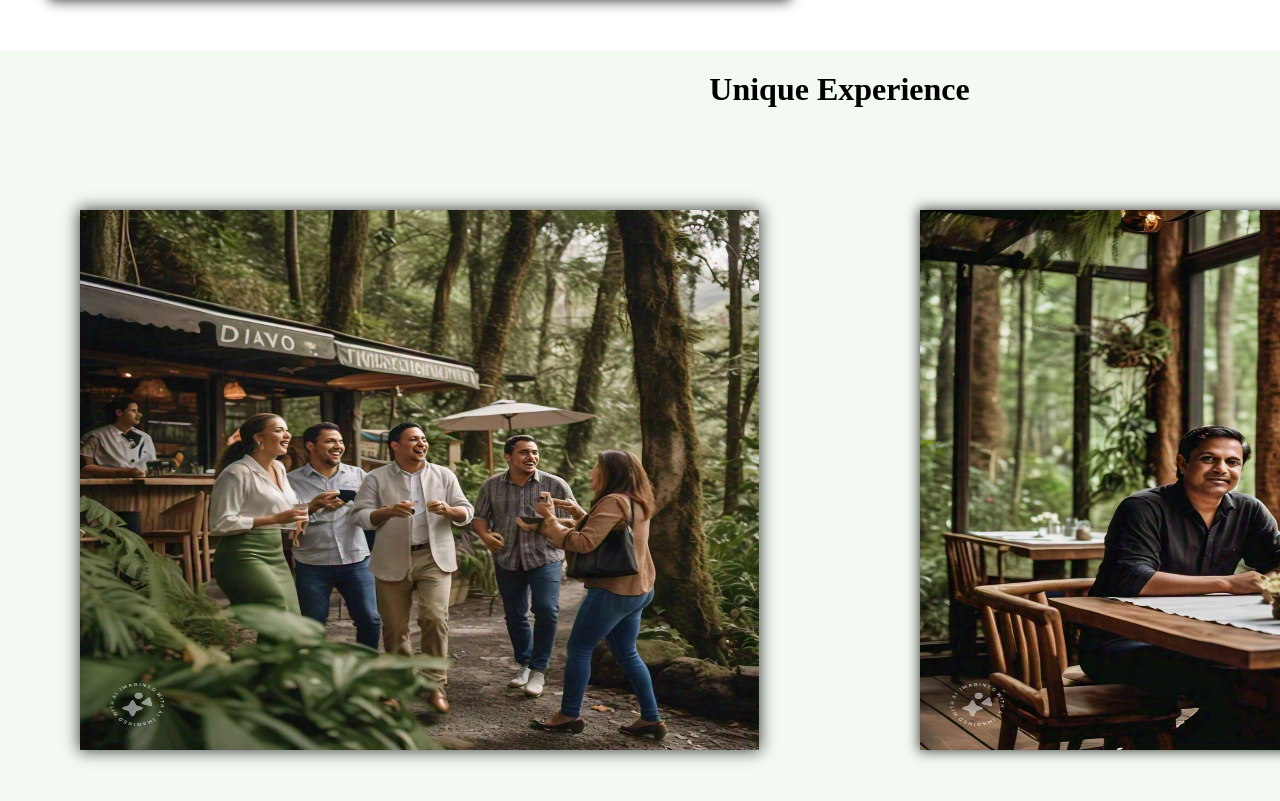
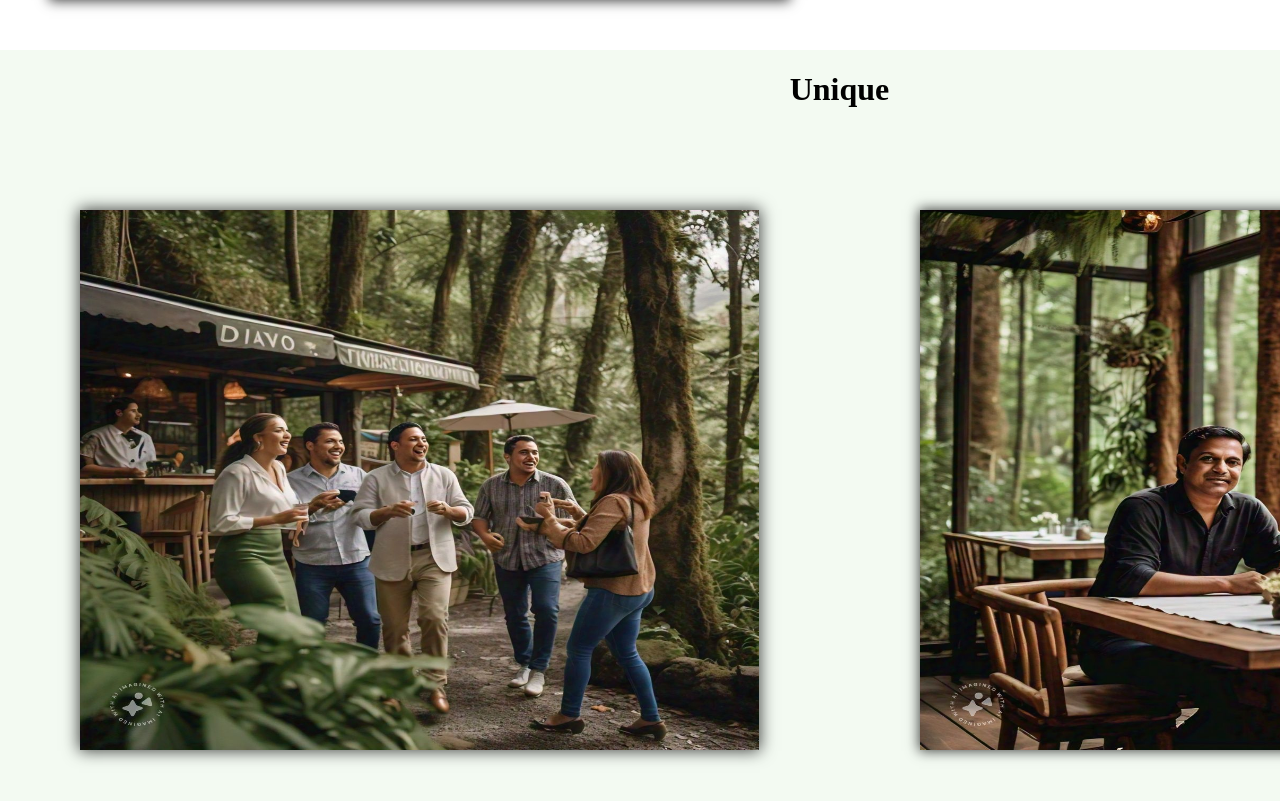
Before and after one commit to DivakarPandit/restaurant, a plain HTML site: page index.html in a window 1280 px wide. Shown: the part 1600-2401 px from the top of the page. Drawn offline with Linux system fonts and the light colour scheme.

Commit message:
Message Write Here

```diff
--- a/index.html
+++ b/index.html
@@ -550,7 +550,7 @@
 				</div>
 			</div>
 			<div id="darea">
-				<h1> Unique Experience</h1>
+				<h1> Unique </h1>
 				<div id="d1">
 				</div>
 				<div id="d2">
```
